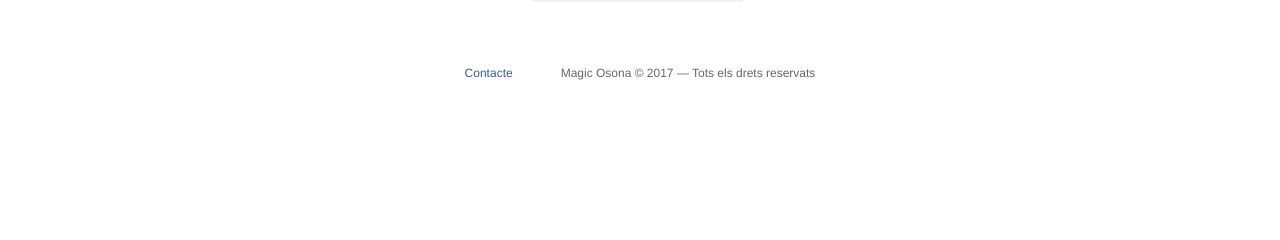
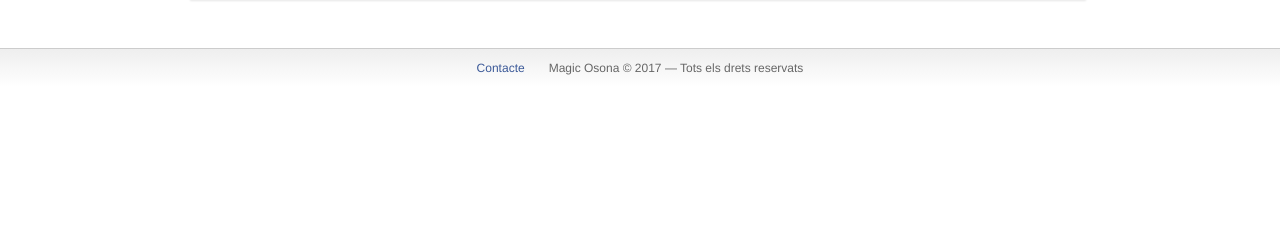
Before and after one commit to holalluis/magicosona, a PHP site: page /esdeveniment.php?id=1 in a window 1280 px wide. Shown: the part 155-395 px from the top of the page. Run offline with PHP 8.4, Linux system fonts and the light colour scheme; data that the repository does not hold is empty.

Commit message:
canvis estetics

```diff
--- a/esdeveniment.php
+++ b/esdeveniment.php
@@ -33,12 +33,11 @@
 	<?php
 		$sql="SELECT * FROM esdeveniments ORDER BY data ASC";
 		$res=mysql_query($sql);
-		while($roww=mysql_fetch_assoc($res))
-		{
+		while($roww=mysql_fetch_assoc($res)) {
 			$idd=$roww['id'];
 			$nomm=$roww['nom'];
 			if($nomm==$row['nom'])
-				echo "<span style='margin:0.5em;padding:0.3em;border-radius:0.5em;background:white;'><b>$nomm</b></span>";
+				echo "<span style='margin:0.5em;padding:0.3em;border-radius:0.5em;background:white;'>$nomm</span>";
 			else
 				echo "<a style='margin:0.5em;padding:0.3em' href=esdeveniment.php?id=$idd>$nomm</a>";
 		}
@@ -57,8 +56,8 @@
 
 <!--resultats-->
 <div class=flex>
-	<div style=max-width:70%>
-		<table id=resultats>
+	<div style=width:70%>
+		<table id=resultats style=width:100%>
 			<tr><th>#<th>Baralla<th>Jugador<th>Punts
 			<?php
 				$sql="
--- a/footer.php
+++ b/footer.php
@@ -2,12 +2,14 @@
 <style>
 	footer{
 		color:#666;
-		margin:2em 0;
+		margin:30px 0;
 		font-size:12px;
 		display:flex;
 		justify-content:center;
+		border-top:1px solid #ccc;
+		background:linear-gradient(#eee,white);
 	}
-	footer div {margin:2em}
+	footer div {margin:1em}
 </style>
 
 <footer>
--- a/jugador.php
+++ b/jugador.php
@@ -124,7 +124,7 @@
 <div style="text-align:left;">
 	<h4>Informació sobre el jugador</h4>
 
-	<ul style="text-align:left;padding-left:1em;display:block;">
+	<ul style="text-align:left;padding-left:0;display:block;">
 		<!--botó modificar dades-->
 		<?php
 			if((isset($_COOKIE['jugador']) && $_COOKIE['jugador']==$id) or isset($_COOKIE['admin']))
```
